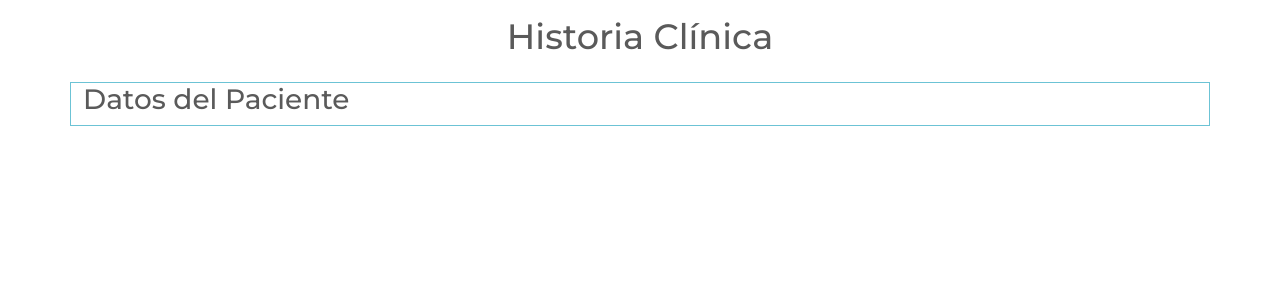
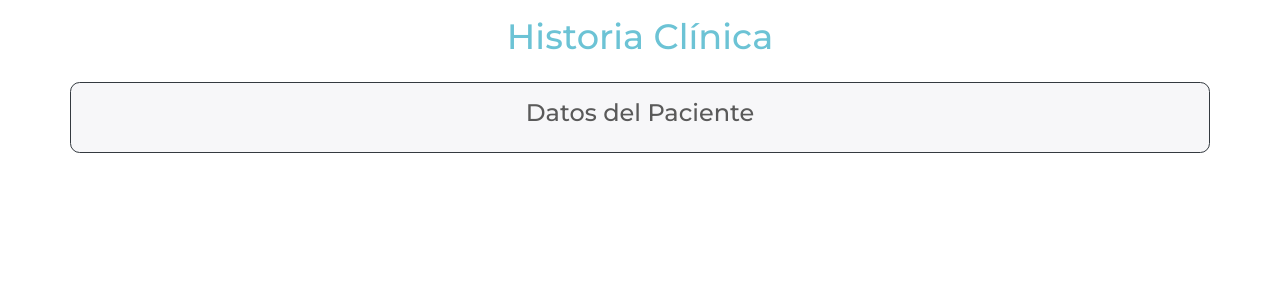
Before and after one commit to nachodev2/rollingVet, a React (Vite) app: page / in a window 1280 px wide. Shown: the top 300 px of the page. Built offline with nearby package versions, Linux system fonts and the light colour scheme.

Commit message:
Agregué el título y el contenedor de los datos del paciente

```diff
--- a/src/App.jsx
+++ b/src/App.jsx
@@ -1,15 +1,9 @@
-import { useState } from "react";
-import reactLogo from "./assets/react.svg";
-import viteLogo from "/vite.svg";
-import "./App.css";
 import Paciente from "./components/pages/paciente/Paciente";
 
 function App() {
   return (
     <>
-    <h1 className="text-center my-3 titulo">Historia Clínica</h1>
       <Paciente></Paciente>
-
     </>
   );
 }
--- a/src/components/pages/paciente/Paciente.jsx
+++ b/src/components/pages/paciente/Paciente.jsx
@@ -2,8 +2,9 @@ function Paciente() {
 
   return (
     <>
-    <div className="container mt-4 border border-info">
-        <h3>Datos del Paciente</h3>
+    <h1 className="text-center my-3 titulo text-info">Historia Clínica</h1>
+    <div className="container mt-4 border border-dark rounded-3 p-3 bg-body-secondary">
+        <h4 className="text-center">Datos del Paciente</h4>
     </div>
     </>
   )
```
